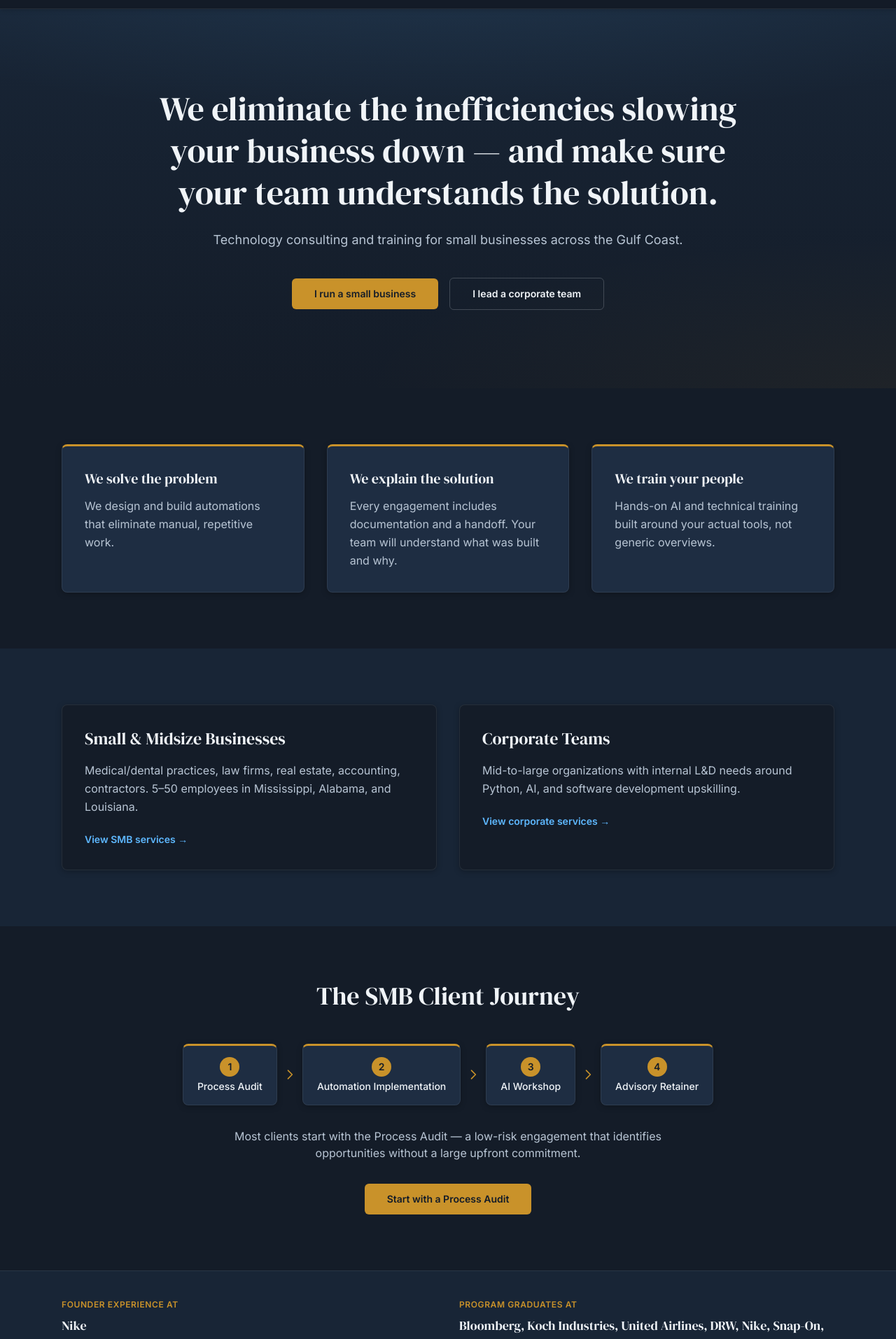
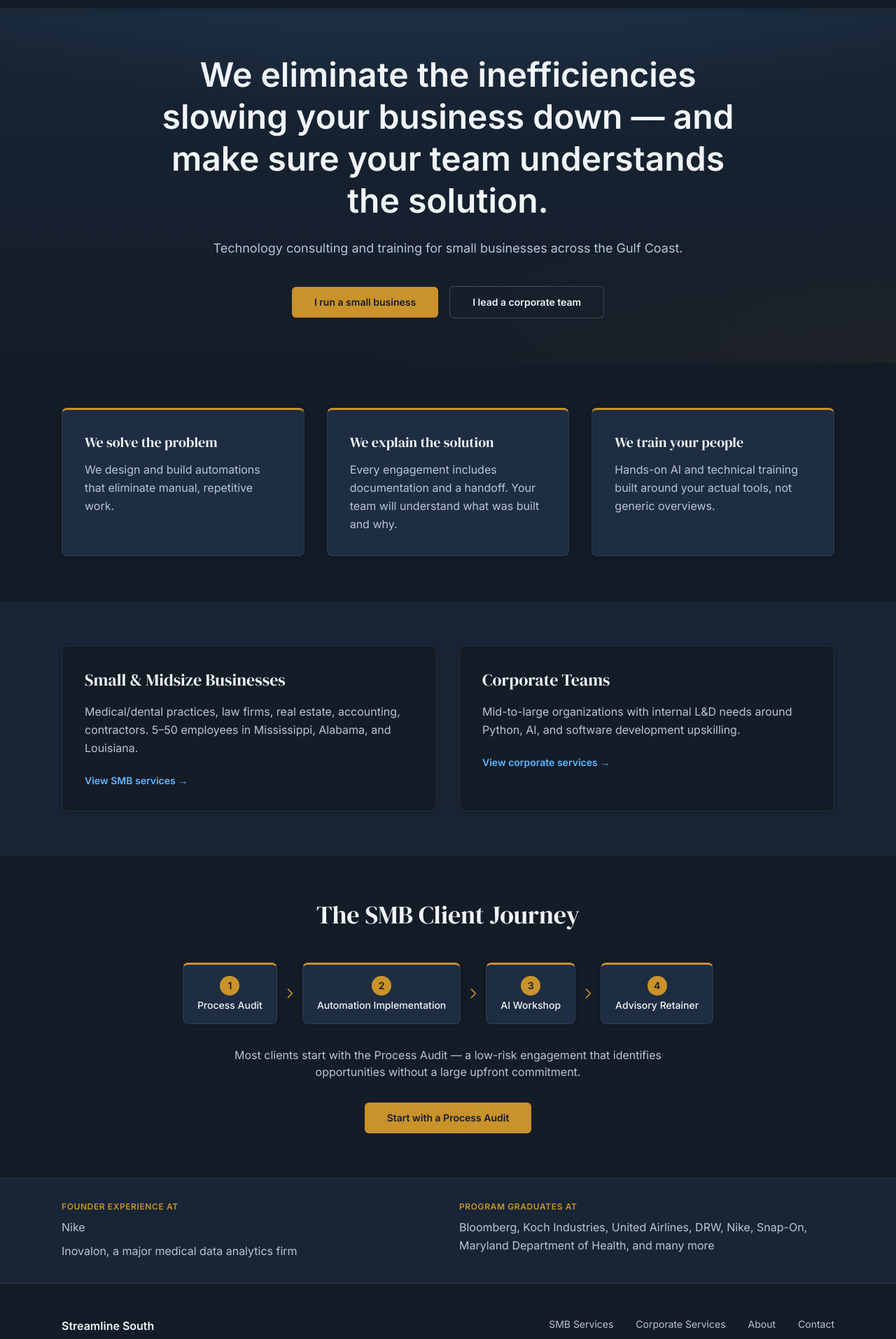
Before and after one commit to hmccardell/streamline, a React (Vite) app: page / in a window 1280 px wide. Shown: the part 40-1954 px from the top of the page at 70% size. Built offline with nearby package versions, Linux system fonts and the light colour scheme.

Commit message:
styling pass

```diff
--- a/src/components/CTASection.jsx
+++ b/src/components/CTASection.jsx
@@ -2,7 +2,7 @@ import { Link } from 'react-router-dom'
 
 export default function CTASection({ headline, body, buttonText = 'Get in touch', buttonTo = '/contact', dark = false }) {
   return (
-    <section className={dark ? 'border-t border-accent/20 bg-bg py-16 md:py-20' : 'py-16 md:py-20'}>
+    <section className={dark ? 'border-t border-accent/20 bg-bg py-12 md:py-16' : 'py-12 md:py-16'}>
       <div className="mx-auto max-w-3xl px-6 text-center">
         <h2 className="text-3xl text-text md:text-4xl">{headline}</h2>
         {body && <p className="mt-4 text-lg leading-relaxed text-body">{body}</p>}
--- a/src/components/CredibilityBar.jsx
+++ b/src/components/CredibilityBar.jsx
@@ -1,16 +1,16 @@
 export default function CredibilityBar() {
   return (
-    <section className="border-y border-text/8 bg-surface-alt py-10">
+    <section className="border-y border-text/8 bg-surface-alt py-8">
       <div className="mx-auto max-w-6xl px-6">
         <div className="grid gap-8 md:grid-cols-2">
           <div className="text-center md:text-left">
             <p className="text-xs font-semibold uppercase tracking-wider text-accent">Founder experience at</p>
-            <p className="mt-2 font-serif text-lg text-text">Nike</p>
-            <p className="mt-2 font-serif text-lg text-text">Inovalon, a major medical data analytics firm</p>
+            <p className="mt-2 leading-relaxed text-body">Nike</p>
+            <p className="mt-2 leading-relaxed text-body">Inovalon, a major medical data analytics firm</p>
           </div>
           <div className="text-center md:text-left">
             <p className="text-xs font-semibold uppercase tracking-wider text-accent">Program graduates at</p>
-            <p className="mt-2 font-serif text-lg text-text">
+            <p className="mt-2 leading-relaxed text-body">
               Bloomberg, Koch Industries, United Airlines, DRW, Nike, Snap-On, Maryland Department of Health, and many more
             </p>
           </div>
--- a/src/components/Footer.jsx
+++ b/src/components/Footer.jsx
@@ -6,7 +6,7 @@ export default function Footer() {
       <div className="mx-auto max-w-6xl px-6 py-12">
         <div className="flex flex-col gap-8 md:flex-row md:justify-between">
           <div>
-            <p className="font-serif text-xl text-text">Streamline South</p>
+            <p className="text-base font-semibold text-text">Streamline South</p>
             <p className="mt-2 text-sm text-subtle">Hattiesburg, MS</p>
           </div>
           <nav className="flex flex-col gap-2 text-sm md:flex-row md:gap-8">
--- a/src/components/ServiceSectionNav.jsx
+++ b/src/components/ServiceSectionNav.jsx
@@ -13,15 +13,15 @@ function NavButton({ item, activeId, onSelect, compact = false }) {
                 ? 'border-accent bg-accent/10 text-text'
                 : 'border-text/10 bg-surface text-subtle hover:border-accent/30 hover:text-text'
             }`
-          : `block w-full rounded-md border-l-2 py-2 pl-3 pr-2 text-left text-sm leading-snug transition-colors ${
+          : `flex w-full items-start gap-1.5 rounded-md border-l-2 py-2 pl-3 pr-2 text-left text-sm leading-snug transition-colors ${
               isActive
                 ? 'border-accent bg-accent/5 font-medium text-text'
                 : 'border-transparent text-subtle hover:border-accent/30 hover:text-text'
             }`
       }
     >
-      {!compact && <span className="mr-1.5 font-semibold text-accent">{item.step}.</span>}
-      {item.name}
+      {!compact && <span className="shrink-0 font-semibold text-accent">{item.step}.</span>}
+      {!compact ? <span className="min-w-0">{item.name}</span> : item.name}
     </button>
   )
 }
--- a/src/index.css
+++ b/src/index.css
@@ -51,7 +51,13 @@ body {
   -moz-osx-font-smoothing: grayscale;
 }
 
-h1, h2, h3, h4 {
+h1 {
+  font-family: var(--font-sans);
+  font-weight: 600;
+  color: var(--color-text);
+}
+
+h2, h3, h4 {
   font-family: var(--font-serif);
   color: var(--color-text);
 }
--- a/src/pages/About.jsx
+++ b/src/pages/About.jsx
@@ -5,7 +5,7 @@ import { introduction, differentiators, valueStatement } from '../data/about'
 export default function About() {
   return (
     <>
-      <section className="hero-glow pt-16 pb-8 md:pt-20 md:pb-10">
+      <section className="hero-glow pt-10 pb-5 md:pt-14 md:pb-7">
         <div className="mx-auto max-w-4xl px-6 text-center">
           <h1 className="text-3xl text-text md:text-5xl">
             Built by an automation engineer with 10+ years experience in technology and training.
@@ -13,7 +13,7 @@ export default function About() {
         </div>
       </section>
 
-      <section className="pb-16 pt-6 md:pb-20 md:pt-8">
+      <section className="pb-12 pt-5 md:pb-16 md:pt-6">
         <div className="mx-auto max-w-3xl px-6">
           {introduction && (
             <FormattedText text={introduction} className="leading-relaxed text-body" wrapperClassName="mb-8" />
@@ -32,15 +32,15 @@ export default function About() {
         </div>
       </section>
 
-      <section className="bg-surface-alt py-16 md:py-20">
+      <section className="bg-surface-alt py-12 md:py-16">
         <div className="mx-auto max-w-3xl px-6 text-center">
-          <blockquote className="font-serif text-2xl leading-relaxed text-text md:text-3xl">
+          <blockquote className="text-lg leading-relaxed text-body md:text-xl">
             &ldquo;{valueStatement}&rdquo;
           </blockquote>
         </div>
       </section>
 
-      <section className="py-16 md:py-20">
+      <section className="py-12 md:py-16">
         <div className="mx-auto max-w-3xl px-6 text-center">
           <Link to="/contact" className="inline-block rounded-md bg-accent px-8 py-3 text-sm font-semibold text-on-accent transition-colors hover:bg-accent-hover">
             Work with us
--- a/src/pages/Contact.jsx
+++ b/src/pages/Contact.jsx
@@ -1,22 +1,43 @@
 import ContactForm from '../components/ContactForm'
 
+
+
 export default function Contact() {
+
   return (
+
     <>
-      <section className="hero-glow py-16 md:py-20">
+
+      <section className="hero-glow py-10 md:py-14">
+
         <div className="mx-auto max-w-4xl px-6 text-center">
+
           <h1 className="text-3xl text-text md:text-5xl">What&apos;s slowing you down?</h1>
+
           <p className="mx-auto mt-6 max-w-2xl text-lg text-body">
+
             No pressure, no jargon. Just a straightforward conversation about what we can assist with.
+
           </p>
+
         </div>
+
       </section>
 
-      <section className="py-16 md:py-20">
+
+
+      <section className="pb-12 pt-5 md:pb-16 md:pt-6">
+
         <div className="mx-auto max-w-xl px-6">
+
           <ContactForm />
+
         </div>
+
       </section>
+
     </>
+
   )
+
 }
--- a/src/pages/Home.jsx
+++ b/src/pages/Home.jsx
@@ -21,7 +21,7 @@ const smbJourneySteps = [
 export default function Home() {
   return (
     <>
-      <section className="hero-glow py-20 md:py-28">
+      <section className="hero-glow py-12 md:py-16">
         <div className="mx-auto max-w-4xl px-6 text-center">
           <h1 className="text-3xl leading-tight text-text md:text-5xl md:leading-tight">
             We eliminate the inefficiencies slowing your business down — and make sure your team understands the solution.
@@ -40,7 +40,7 @@ export default function Home() {
         </div>
       </section>
 
-      <section className="py-16 md:py-20">
+      <section className="py-12 md:py-16">
         <div className="mx-auto max-w-6xl px-6">
           <div className="grid gap-8 md:grid-cols-3">
             {valueProps.map((item) => (
@@ -53,7 +53,7 @@ export default function Home() {
         </div>
       </section>
 
-      <section className="bg-surface-alt py-16 md:py-20">
+      <section className="bg-surface-alt py-12 md:py-16">
         <div className="mx-auto max-w-6xl px-6">
           <div className="grid gap-8 md:grid-cols-2">
             <div className="surface-card rounded-lg bg-bg p-8">
@@ -80,7 +80,7 @@ export default function Home() {
         </div>
       </section>
 
-      <section className="py-16 md:py-20">
+      <section className="py-12 md:py-16">
         <div className="mx-auto max-w-6xl px-6">
           <h2 className="text-center text-3xl text-text md:text-4xl">The SMB Client Journey</h2>
           <div className="mt-12">
--- a/src/pages/SMB.jsx
+++ b/src/pages/SMB.jsx
@@ -1,6 +1,6 @@
 import { useEffect, useMemo, useState } from 'react'
 import ServiceCard from '../components/ServiceCard'
-import ExampleDrawer from '../components/ExampleDrawer'
+// import ExampleDrawer from '../components/ExampleDrawer'
 import CTASection from '../components/CTASection'
 import {
   ServiceSectionNavMobile,
@@ -54,7 +54,7 @@ export default function SMB() {
   return (
     <>
       {/* Page Hero */}
-      <section className="hero-glow py-16 md:py-20">
+      <section className="hero-glow py-10 md:py-14">
         <div className="mx-auto max-w-4xl px-6 text-center">
           <h1 className="text-3xl text-text md:text-5xl">
             Practical technology help for small businesses.
@@ -67,7 +67,7 @@ export default function SMB() {
       </section>
 
       {/* Industries */}
-      <section className="border-b border-text/10 py-10">
+      <section className="border-b border-text/10 py-8">
         <div className="mx-auto max-w-6xl px-6">
           <p className="mb-4 text-center text-xs font-semibold uppercase tracking-wider text-subtle">
             Industries We Serve
@@ -86,7 +86,7 @@ export default function SMB() {
       </section>
 
       {/* Services */}
-      <section className="py-16 md:py-20">
+      <section className="py-12 md:py-16">
         <div className="mx-auto max-w-6xl px-6">
           <ServiceSectionNavMobile
             items={navItems}
@@ -112,12 +112,14 @@ export default function SMB() {
                     className={`scroll-mt-24 ${i > 0 ? 'mt-10 pt-2' : ''}`}
                   >
                     <ServiceCard service={service} />
+                    {/* See an example — re-enable before launch
                     {service.example && (
                       <ExampleDrawer
                         label={service.example.label}
                         content={service.example.content}
                       />
                     )}
+                    */}
                   </div>
                 )
               })}
```
Also changed, not shown: src/pages/Corporate.jsx (+6 -4 lines).
